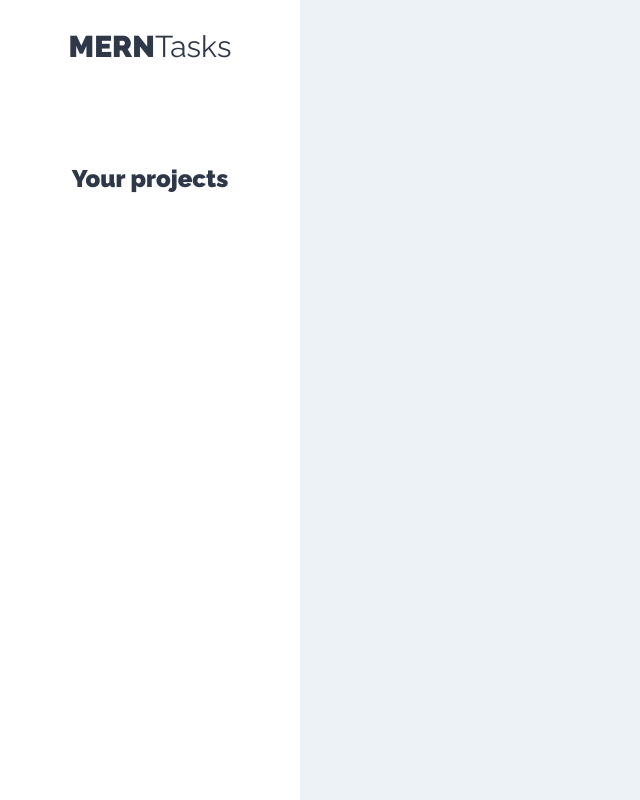
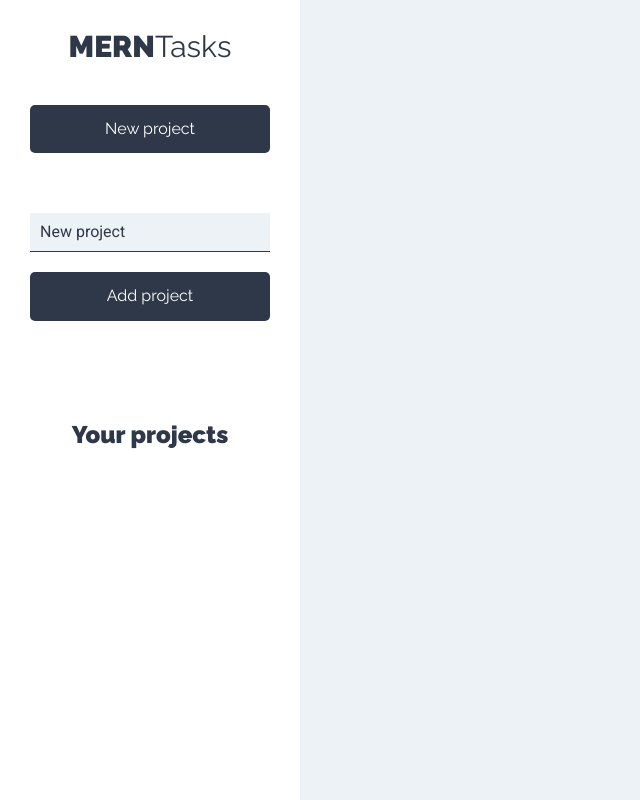
Before and after one commit to sruizpdev/MERN-task, a React (Create React App) app: page /projects in a window 1280 px wide. Shown: the whole page, without its empty margins (0-640 px from the left). Built offline with nearby package versions, Linux system fonts and the light colour scheme.

Commit message:
state and functions for projects

```diff
--- a/src/components/layouts/Sidebar.js
+++ b/src/components/layouts/Sidebar.js
@@ -1,11 +1,16 @@
 import React from "react";
+import NewProject from "../projects/NewProject";
+
 const Sidebar = () => {
   return (
     <aside>
       <h1>
         MERN<span>Tasks</span>
       </h1>
-      <div className="projects"><h2>Your projects</h2></div>
+      <NewProject />
+      <div className="projects">
+        <h2>Your projects</h2>
+      </div>
     </aside>
   );
 };
--- /dev/null
+++ b/src/components/projects/NewProject.js
@@ -0,0 +1,42 @@
+import React, { useState } from "react";
+const NewProject = () => {
+  const [project, saveProject] = useState({
+    name: "",
+  });
+  const { name } = project;
+
+  const onChangeProject = (e) => {
+    saveProject({
+      ...project,
+      [e.target.name]: e.target.value,
+    });
+  };
+  const onSubmitProject = e =>{
+      e.preventDefault();
+
+  }
+  return (
+    <>
+      <button type="button" className="btn btn-block btn-primary">
+        New project
+      </button>
+      <form className="form-new-project" onSubmit={onSubmitProject}>
+        <input
+          type="text"
+          className="input-text"
+          placeholder="New project"
+          name="name"
+          value={name}
+          onChange={onChangeProject}
+        />
+        <input
+          type="submit"
+          className="btn btn-primary btn-block"
+          value="Add project"
+        />
+      </form>
+    </>
+  );
+};
+
+export default NewProject;
--- a/src/components/projects/Projects.js
+++ b/src/components/projects/Projects.js
@@ -3,7 +3,7 @@ import Sidebar from "../layouts/Sidebar";
 
 const Projects = () => {
   return (
-    <div className="contenedor-app">
+    <div className="container-app">
       <Sidebar />
 
       <div className="main-section">
--- a/src/index.css
+++ b/src/index.css
@@ -89,7 +89,7 @@ a {
 }
 
 @media (min-width: 768px) {
-  .contenedor-app {
+  .container-app {
       display: flex;
       min-height: 100vh;
   }
@@ -110,15 +110,15 @@ aside  {
   padding: 3rem;
 }
 
-.formulario-nuevo-proyecto {
+.form-new-project {
   margin-top: 6rem;
 }
-.formulario-nuevo-proyecto .input-text {
+.form-new-project .input-text {
   border-bottom: 1px solid var(--gris2);
   border-radius: 0;
   background-color: var(--gris1);
 }
-.formulario-nuevo-proyecto .input-text::placeholder{
+.form-new-project .input-text::placeholder{
   color: var(--gris2);
 }
 .projects {
```
